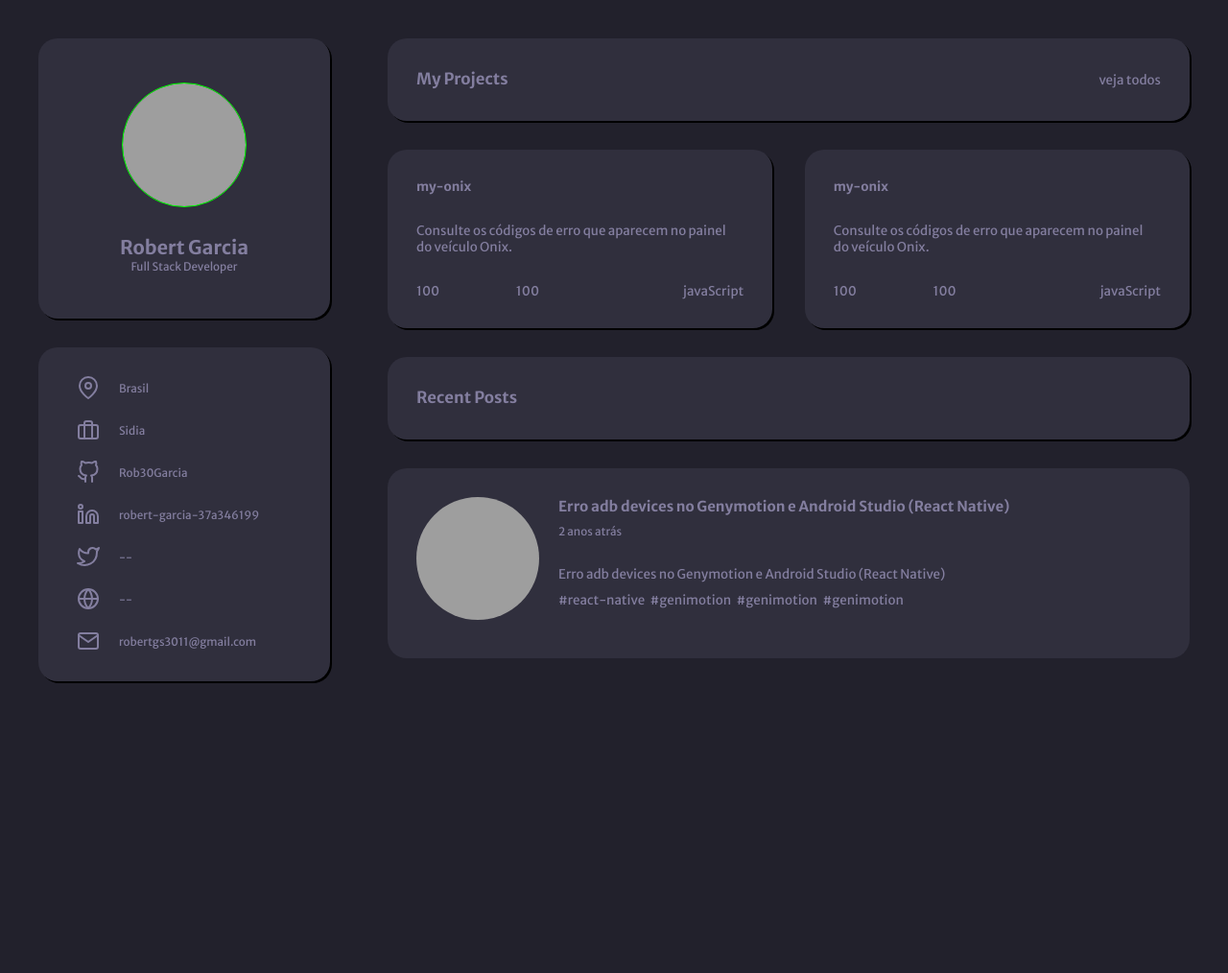
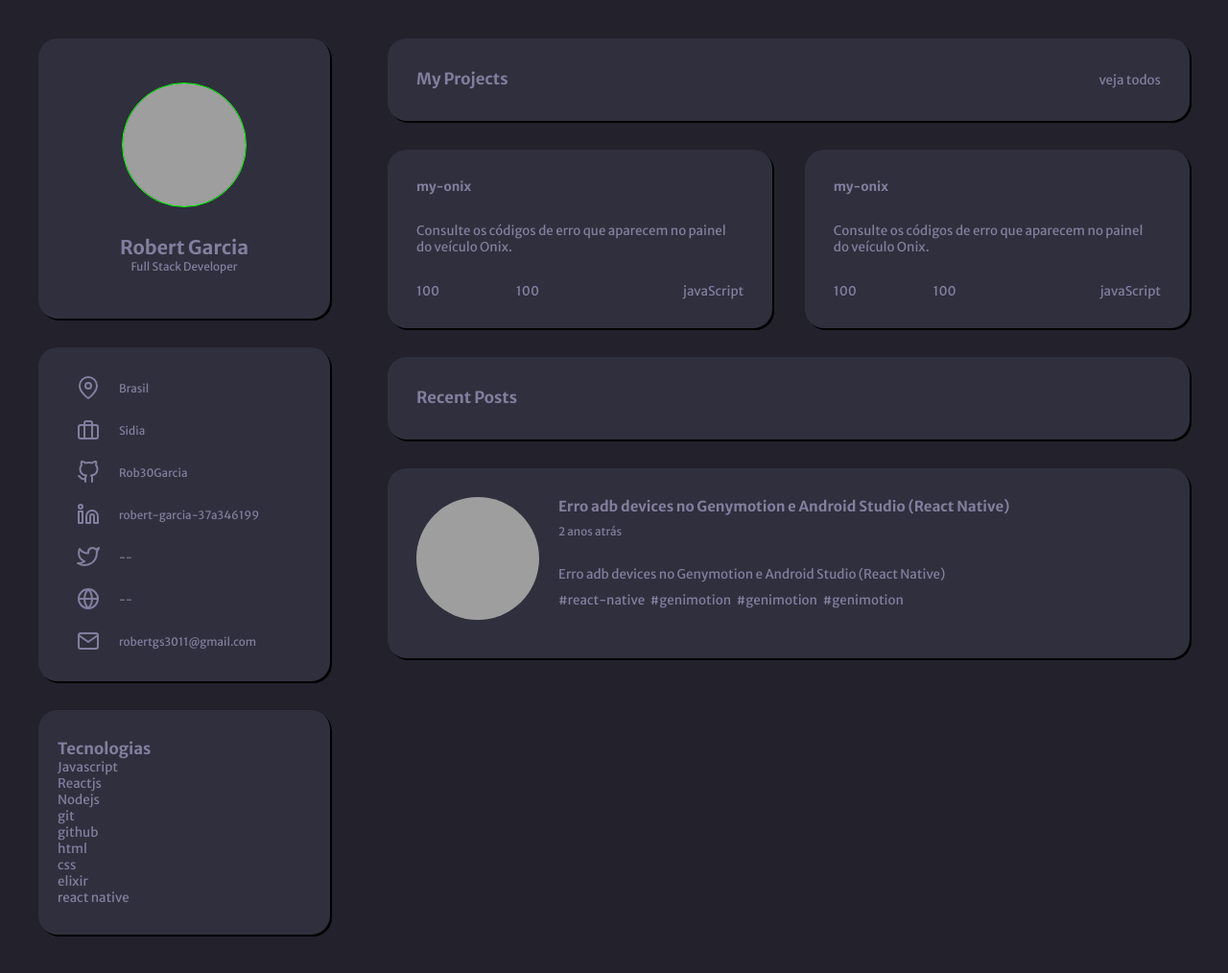
Before and after one commit to Rob30Garcia/desafio-portfolio, a plain HTML site: page index.html in a window 1280 px wide. Shown: the whole page at 96% size. Before the commit the page ends 800 px from the top, so only its background shows below. Drawn offline with Linux system fonts and the light colour scheme; grey boxes are pictures that could not be loaded.

Commit message:
feat: create techs card

```diff
--- a/index.html
+++ b/index.html
@@ -49,6 +49,22 @@
       <div class="item">
         <img src="./assets/mail.svg" alt="mail">
         <p>robertgs3011@gmail.com</p>
+      </div>
+    </div>
+
+    <div class="technology">
+      <p class="title-tech">Tecnologias</p>
+
+      <div class="wrapper-tech">
+        <div class="items">Javascript</div>
+        <div class="items">Reactjs</div>
+        <div class="items">Nodejs</div>
+        <div class="items">git</div>
+        <div class="items">github</div>
+        <div class="items">html</div>
+        <div class="items">css</div>
+        <div class="items">elixir</div>
+        <div class="items">react native</div>
       </div>
     </div>
 
--- a/style.css
+++ b/style.css
@@ -205,6 +205,7 @@ main {
   background: var(--bg-cards);
   border-radius: 20px;
   margin-top: 30px;
+  box-shadow: 2px 2px black;
 
   display: flex;
   flex-direction: row;
@@ -248,3 +249,19 @@ main {
   overflow-wrap: break-word;
   word-wrap: break-word;
 }
+
+/* Technology */
+
+.sidebar .technology {
+  width: 100%;
+  padding: 30px 20px;
+  background-color: var(--bg-cards);
+  border-radius: 20px;
+  box-shadow: 2px 2px black;
+  margin-top: 30px;
+}
+
+.sidebar .technology .title-tech {
+  font-size: 1.25rem;
+  font-weight: bold;
+}
```
